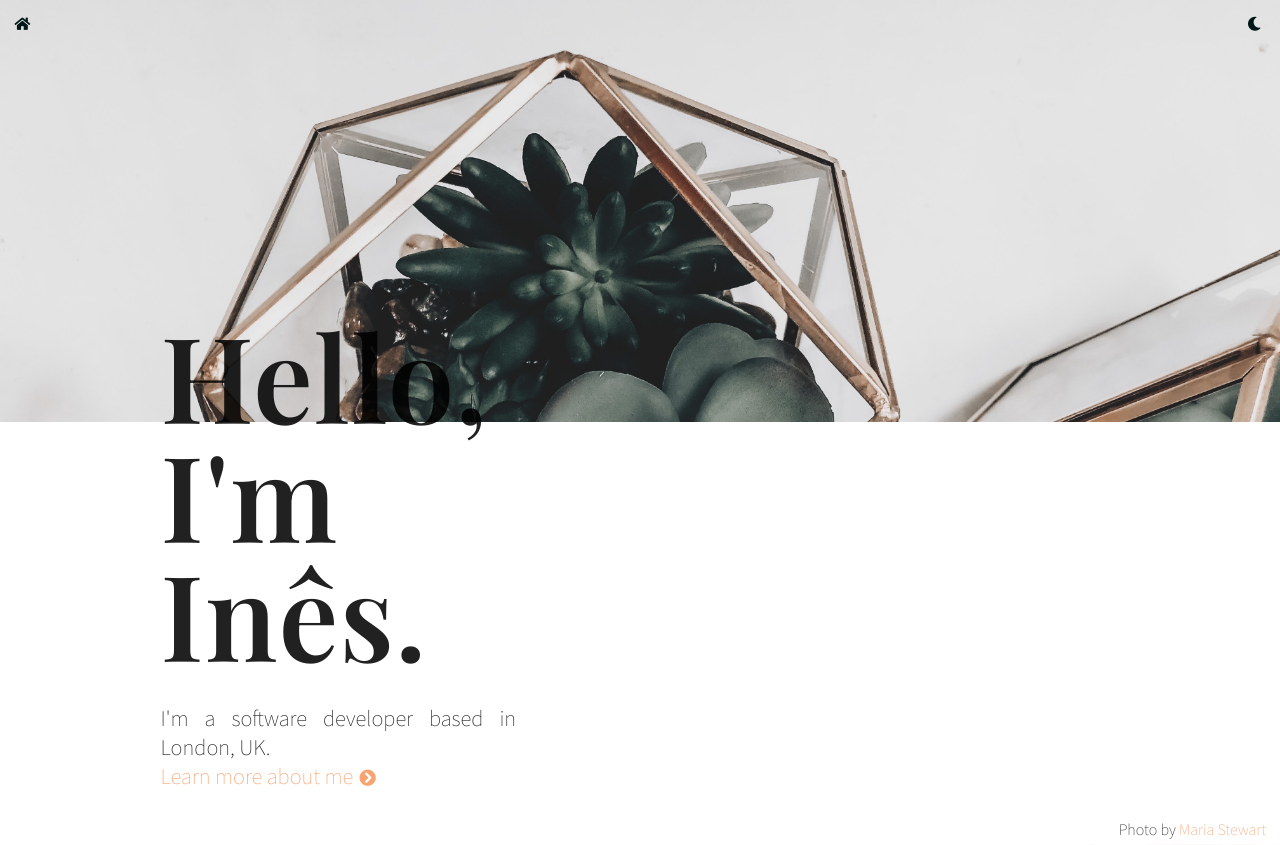
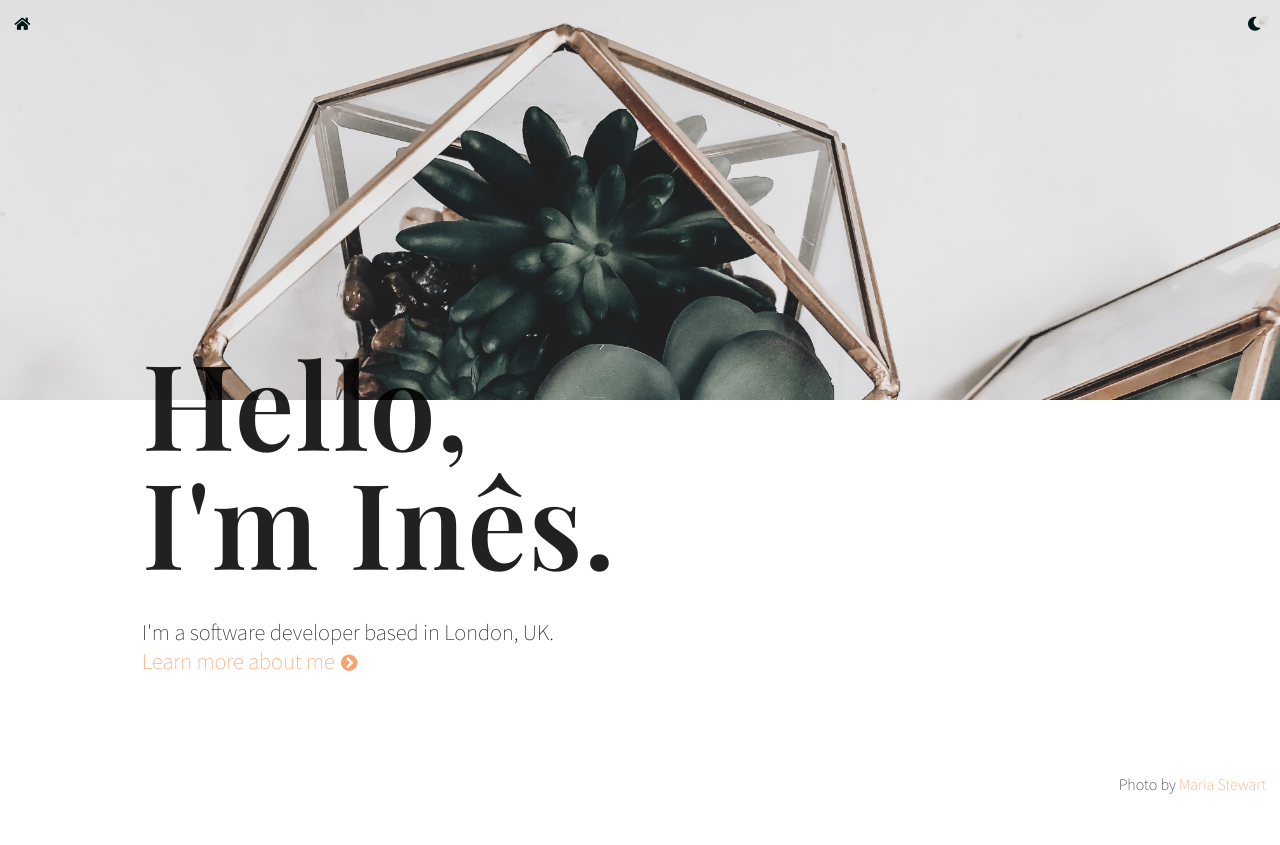
Before and after one commit to inescsim/my-website, a React (Create React App) app: page / in a window 1280 px wide. After the commit the page ends 800 px from the top, so only its background shows below. Built offline with nearby package versions, Linux system fonts and the light colour scheme.

Commit message:
fixes issues with welcome section content not being centered on smaller windows.

```diff
--- a/src/App.scss
+++ b/src/App.scss
@@ -312,6 +312,16 @@ footer, nav, .main-section, .left-margin, .right-margin {
     flex-direction: column;
   }
 
+  .welcome-section-left {
+    flex: 1;
+    margin-top: 46%;
+    margin-left: 0%;
+  }
+
+  .left-margin, .right-margin {
+    flex: 0 0 10vw;
+  }
+
   .about-me-section {
     margin: 0;
   }
```
